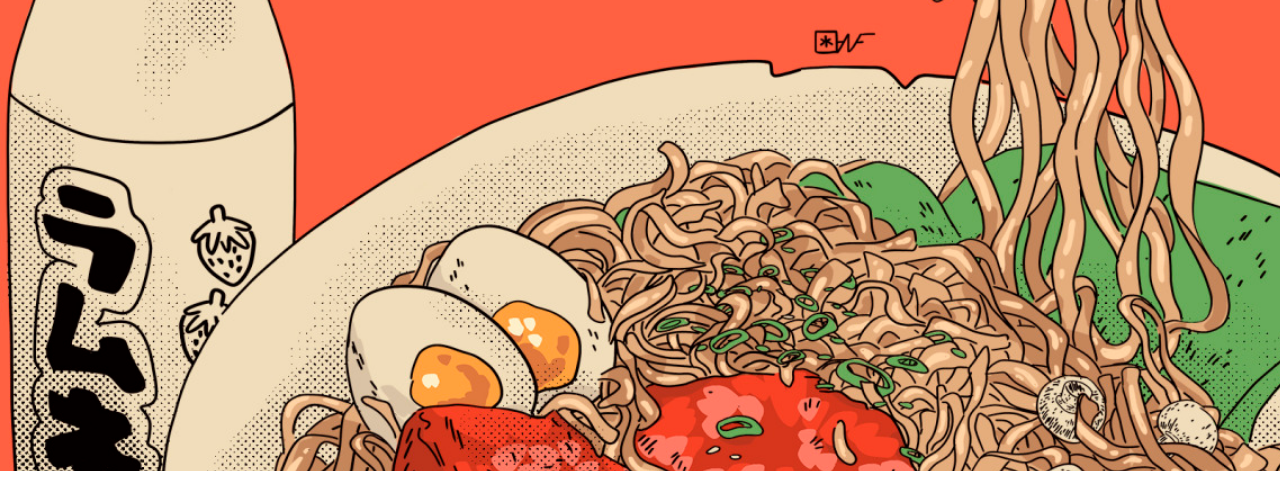
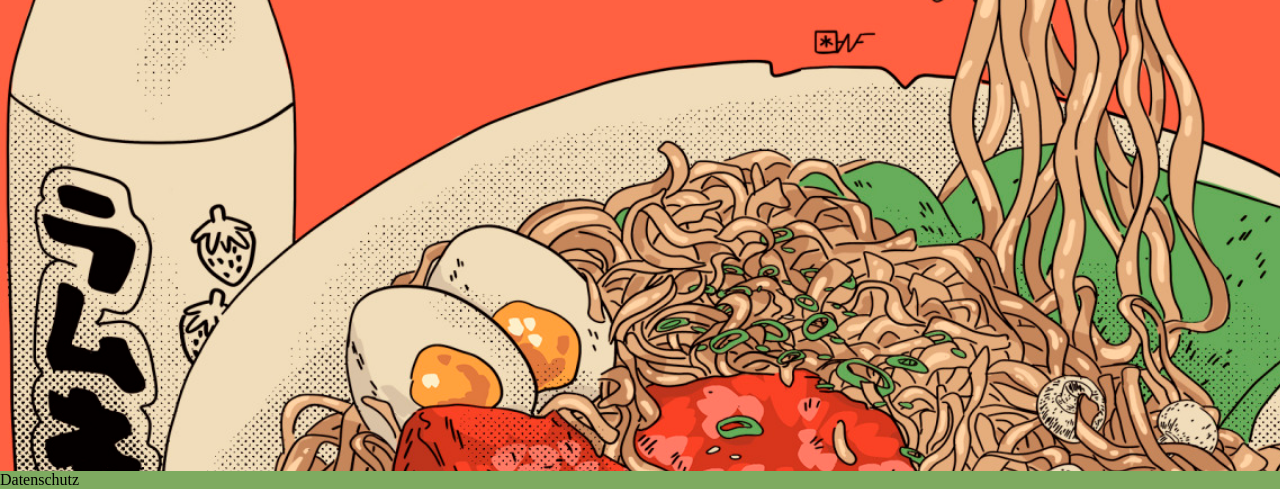
Before and after one commit to WaldiTea/Gruppenprojekt-Noodleshop, a plain HTML site: page index.html in a window 1280 px wide. Shown: the part 321-810 px from the top of the page. Drawn offline with Linux system fonts and the light colour scheme.

Commit message:
footer text added

```diff
--- a/index.html
+++ b/index.html
@@ -25,7 +25,9 @@
       <h1>Ichiraku-Noodleshop</h1>
     </section>
   </main>
-  <footer></footer>
+  <footer>
+    <p>Datenschutz</p>
+  </footer>
 </body>
 
 </html>
```
